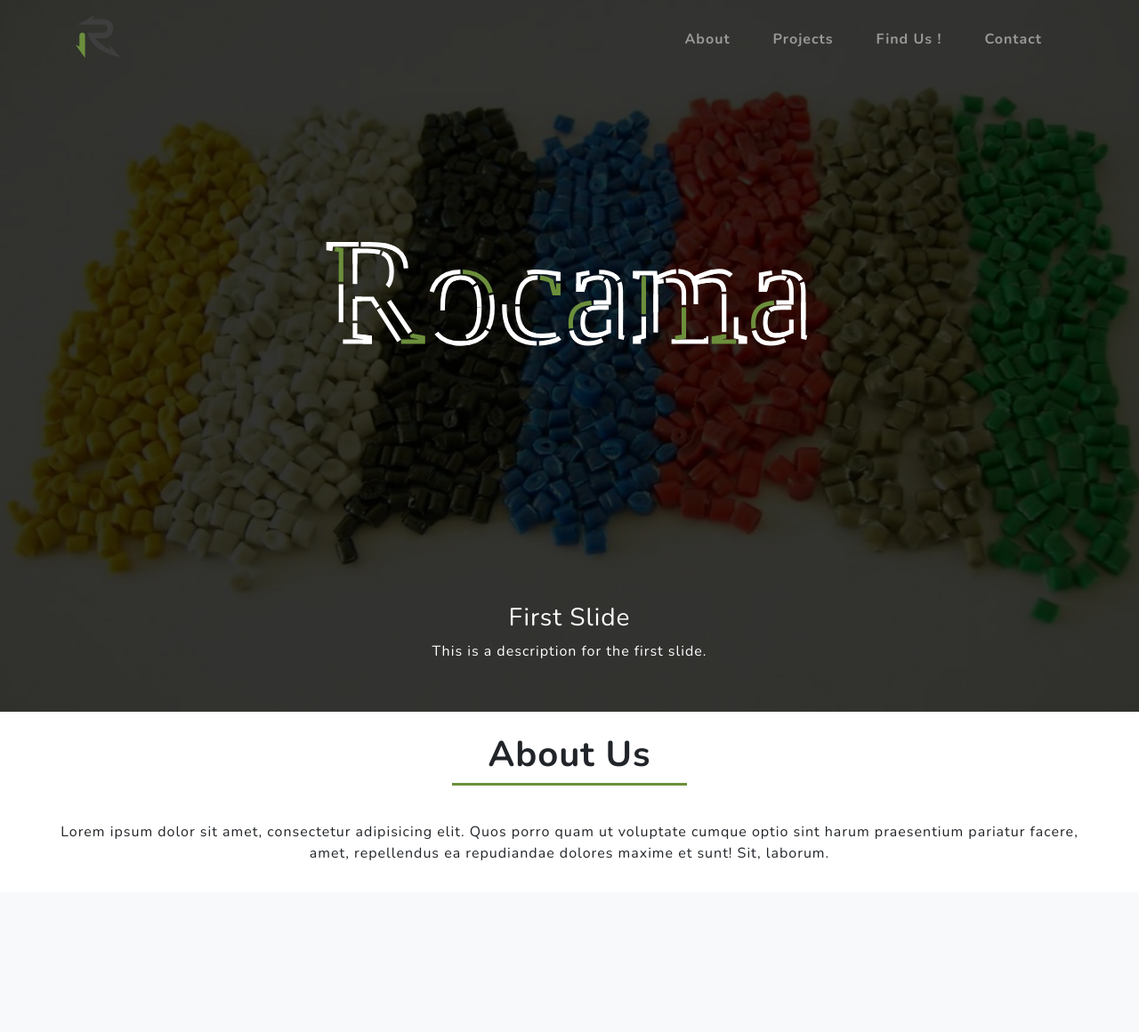
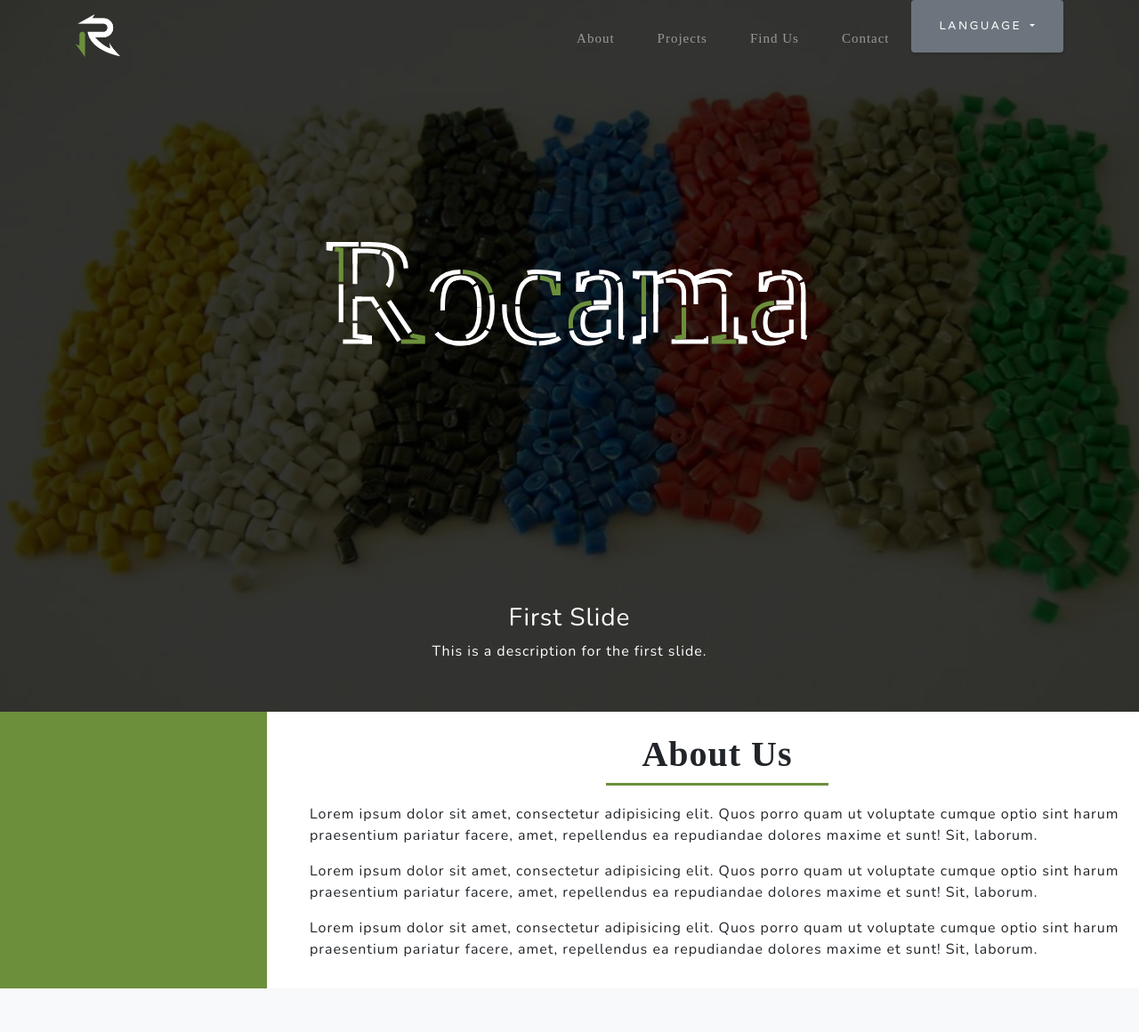
Before and after one commit to GeekChanaa/rocama, a PHP site: page / in a window 1280 px wide. Shown: the top 1160 px of the page at 89% size. Run offline with PHP 8.4, Linux system fonts and the light colour scheme; some libraries are stand-ins or nearby versions.

Commit message:
New changes

```diff
--- a/css/grayscale.css
+++ b/css/grayscale.css
@@ -56,7 +56,7 @@
 
 /* Start effect */
 
-svg {
+svg#rocama {
   display: block;
   font: 13vw 'Montserrat';
   width: 960px;
@@ -142,8 +142,11 @@ animation-delay: -5s;
   outline: none;
   background-color: transparent;
 }
+  /* nav items */
 .nav-item a{
-    font-weight: bold;
+    font-family: Century Gothic;
+    font-size: 15px;
+    font-weight: normal;
     padding-bottom:.1em !important;
     transition: .3s all ease-in-out;
 }
@@ -160,6 +163,8 @@ animation-delay: -5s;
 .nav-item a:hover + .link-line{
   width:100%;
 }
+   /* Dropdown */
+
 
 .scrolled #navbarResponsive a:hover{
   color:black !important;
@@ -208,9 +213,9 @@ animation-delay: -5s;
     color: #467370;
   }
   #mainNav.navbar-shrink .nav-link.active {
-    color: var(--main-green);
+    color:white;
     outline: none;
-    border-bottom: 0.25rem solid var(--main-green);
+    background:var(--main-green);
   }
 }
 
@@ -327,14 +332,28 @@ animation-delay: -5s;
 /* */
 /* Start about section */
 #about{
-  padding:1em 3em;
   text-align: center;
+  display:grid;
+  grid-gap: 2em;
+  grid-template-columns: auto 1fr;
 }
+#about .icon-section{
+  background:var(--main-green);
+  width:300px;
+}
+#about .content-section{
+  padding:1em;
+}
+#about .content-section p{
+  text-align: left;
+}
+
 #about h1{
+  font-family: Century Gothic;
   font-weight: bold;
   display: inline-block;
   padding:.2em 1em;
-  margin-bottom:1em;
+  margin-bottom:.5em;
   border-bottom:3px solid var(--main-green);
 }
 /* End about section */
--- a/index.html
+++ b/index.php
@@ -1,3 +1,13 @@
+<?php
+  $language=isset($_GET['lng'])?$_GET['lng']:'english';
+  $languages=array('arabic','french','english');
+  if(in_array($language,$languages)){
+    include "languages/".$language.".php";
+  }
+  else{
+    include "languages/english.php";
+  }
+ ?>
 <!DOCTYPE html>
 <html lang="en">
 
@@ -40,7 +50,7 @@
     <nav class="navbar navbar-expand-lg fixed-top" id="mainNav">
       <div class="container">
         <a class="navbar-brand js-scroll-trigger" href="#page-top">
-          <img src="img/logo.png" alt="" width="50px">
+          <img id="logo" src="img/logo2.png" alt="" width="50px">
         </a>
         <button class="navbar-toggler navbar-toggler-right" type="button" data-toggle="collapse" data-target="#navbarResponsive" aria-controls="navbarResponsive" aria-expanded="false" aria-label="Toggle navigation">
           Menu
@@ -49,21 +59,31 @@
         <div class="collapse navbar-collapse" id="navbarResponsive">
           <ul class="navbar-nav ml-auto">
             <li class="nav-item">
-              <a class="nav-link js-scroll-trigger" href="#about">About</a>
+              <a class="nav-link js-scroll-trigger" href="#about"><?= lang('ABOUT') ?></a>
               <span class="link-line"></span>
             </li>
             <li class="nav-item">
-              <a class="nav-link js-scroll-trigger" href="#projects">Projects</a>
+              <a class="nav-link js-scroll-trigger" href="#"><?= lang('PROJECTS') ?></a>
               <span class="link-line"></span>
             </li>
             <li class="nav-item">
-              <a class="nav-link js-scroll-trigger" href="#find-us">Find Us !</a>
+              <a class="nav-link js-scroll-trigger" href="#"><?= lang('FIND_US') ?></a>
               <span class="link-line"></span>
             </li>
             <li class="nav-item">
-              <a class="nav-link js-scroll-trigger" href="#signup">Contact</a>
+              <a class="nav-link js-scroll-trigger" href="#"><?= lang('CONTACT') ?></a>
               <span class="link-line"></span>
             </li>
+            <div class="dropdown">
+              <button class="btn btn-secondary dropdown-toggle" type="button" id="dropdownMenuButton" data-toggle="dropdown" aria-haspopup="true" aria-expanded="false">
+                <?= lang('LANGUAGE') ?>
+              </button>
+              <div class="dropdown-menu" aria-labelledby="dropdownMenuButton">
+                <a class="dropdown-item" href="?lng=arabic"><?= lang('ARABIC') ?></a>
+                <a class="dropdown-item" href="?lng=french"><?= lang('FRENCH') ?></a>
+                <a class="dropdown-item" href="?lng=english"><?= lang('ENGLISH') ?></a>
+              </div>
+            </div>
           </ul>
         </div>
       </div>
@@ -75,7 +95,7 @@
         <div class="carousel-inner" role="listbox">
           <div id="brand-name">
             <div style="position:relative;left:-50%;">
-              <svg viewBox="0 0 960 300">
+              <svg id="rocama" viewBox="0 0 960 300">
                 <symbol id="s-text">
                   <text text-anchor="middle" x="50%" y="80%">Rocama</text>
                 </symbol>
@@ -106,8 +126,15 @@
 
 
     <section id="about">
-      <h1>About Us</h1>
-      <p>Lorem ipsum dolor sit amet, consectetur adipisicing elit. Quos porro quam ut voluptate cumque optio sint harum praesentium pariatur facere, amet, repellendus ea repudiandae dolores maxime et sunt! Sit, laborum.</p>
+      <div class="icon-section">
+
+      </div>
+      <div class="content-section">
+        <h1>About Us</h1>
+        <p> Lorem ipsum dolor sit amet, consectetur adipisicing elit. Quos porro quam ut voluptate cumque optio sint harum praesentium pariatur facere, amet, repellendus ea repudiandae dolores maxime et sunt! Sit, laborum.</p>
+        <p> Lorem ipsum dolor sit amet, consectetur adipisicing elit. Quos porro quam ut voluptate cumque optio sint harum praesentium pariatur facere, amet, repellendus ea repudiandae dolores maxime et sunt! Sit, laborum.</p>
+        <p> Lorem ipsum dolor sit amet, consectetur adipisicing elit. Quos porro quam ut voluptate cumque optio sint harum praesentium pariatur facere, amet, repellendus ea repudiandae dolores maxime et sunt! Sit, laborum.</p>
+      </div>
     </section>
     <!-- Projects Section -->
     <section id="projects" class="projects-section bg-light">
--- a/js/grayscale.js
+++ b/js/grayscale.js
@@ -3,12 +3,19 @@
 
 
   // Changing the style of fixed navbar when scrolling
-  $(function () {
-  $(document).scroll(function () {
-    var $nav = $(".fixed-top");
-    $nav.toggleClass('scrolled', $(this).scrollTop() > $nav.height());
+  if($(document).scrollTop() > $(".fixed-top").height()+19){
+    $("#logo").prop('src','img/logo.png');
+  }
+    $(document).scroll(function () {
+    var nav = $(".fixed-top");
+    nav.toggleClass('scrolled',$(document).scrollTop() > nav.height());
+    if($(document).scrollTop() > nav.height()+19){
+      $("#logo").prop('src','img/logo.png');
+    }
+    else{
+      $("#logo").prop('src','img/logo2.png');
+    }
   });
-});
 
   // Smooth scrolling using jQuery easing
   $('a.js-scroll-trigger[href*="#"]:not([href="#"])').click(function() {
--- /dev/null
+++ b/languages/english.php
@@ -0,0 +1,21 @@
+<?php
+
+function lang($phrase){
+
+  static $lang= array(
+      // Dashboard phrases
+          'ABOUT'         => 'About',
+          'PROJECTS'   => 'Projects',
+          'FIND_US'        => 'Find Us ',
+          'CONTACT'      => 'Contact ',
+          'LANGUAGE'     => 'Language',
+          'ARABIC'   =>  'Arabic',
+          'FRENCH'         => 'French',
+          'ENGLISH' => 'English'
+  );
+
+  return $lang[$phrase];
+
+}
+
+ ?>
```
Also changed, not shown: languages/arabic.php (added, +21 -0 lines), languages/french.php (added, +21 -0 lines), img/logo2.png (added).
